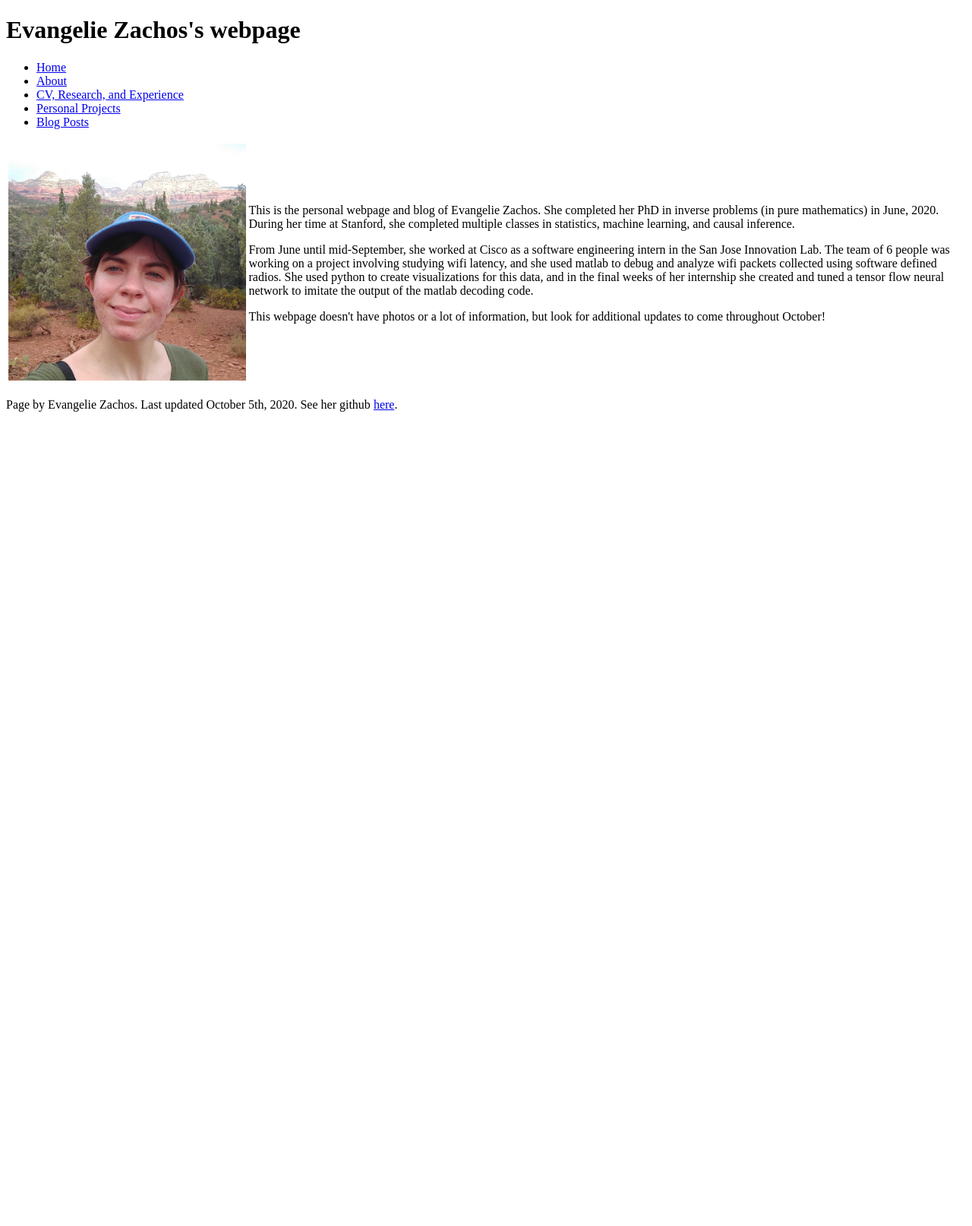
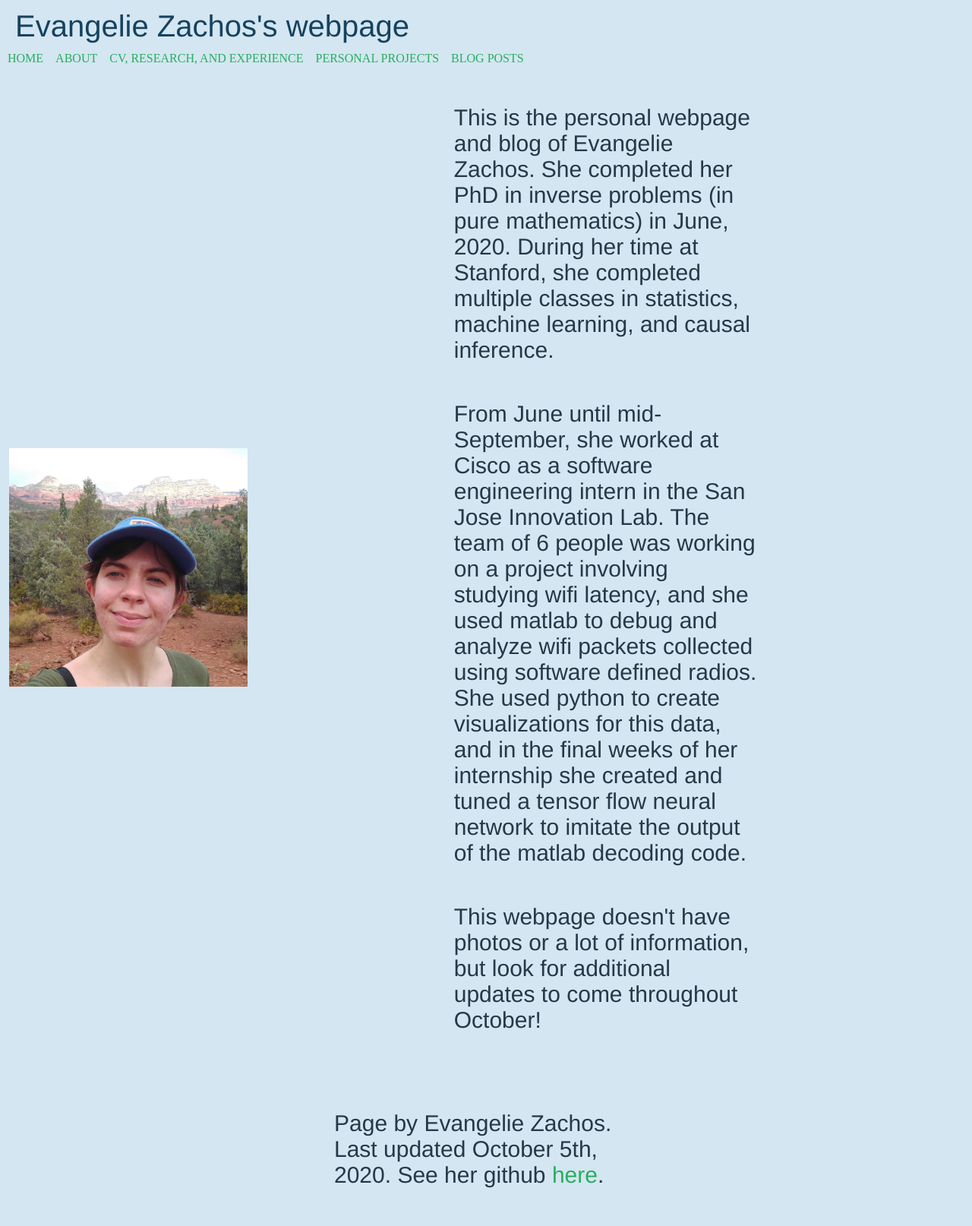
Before and after one commit to ezachos/ezachos.github.io, a Jekyll site: the page built from index.html, in a window 1280 px wide. Shown: the whole page at 76% size. Built offline with Jekyll 4.4.1, drawn with Linux system fonts in a browser that asks for light colours; before the commit the page ends 900 px from its top, so only the background shows below that.

Commit message:
Update default.html

```diff
--- a/_layouts/default.html
+++ b/_layouts/default.html
@@ -6,7 +6,7 @@
   <title>{{page.title}}</title>
   <meta name="author" content="Evangelie Zachos">
   <meta name="keywords" content="mathematics, machine learning, blog, personal webpage">
-  <LINK href="/_layouts/styles.css" rel="stylesheet" type="text/css">
+  <LINK href="/css/styles.css" rel="stylesheet" type="text/css">
 </head>
 
 <body>
```
